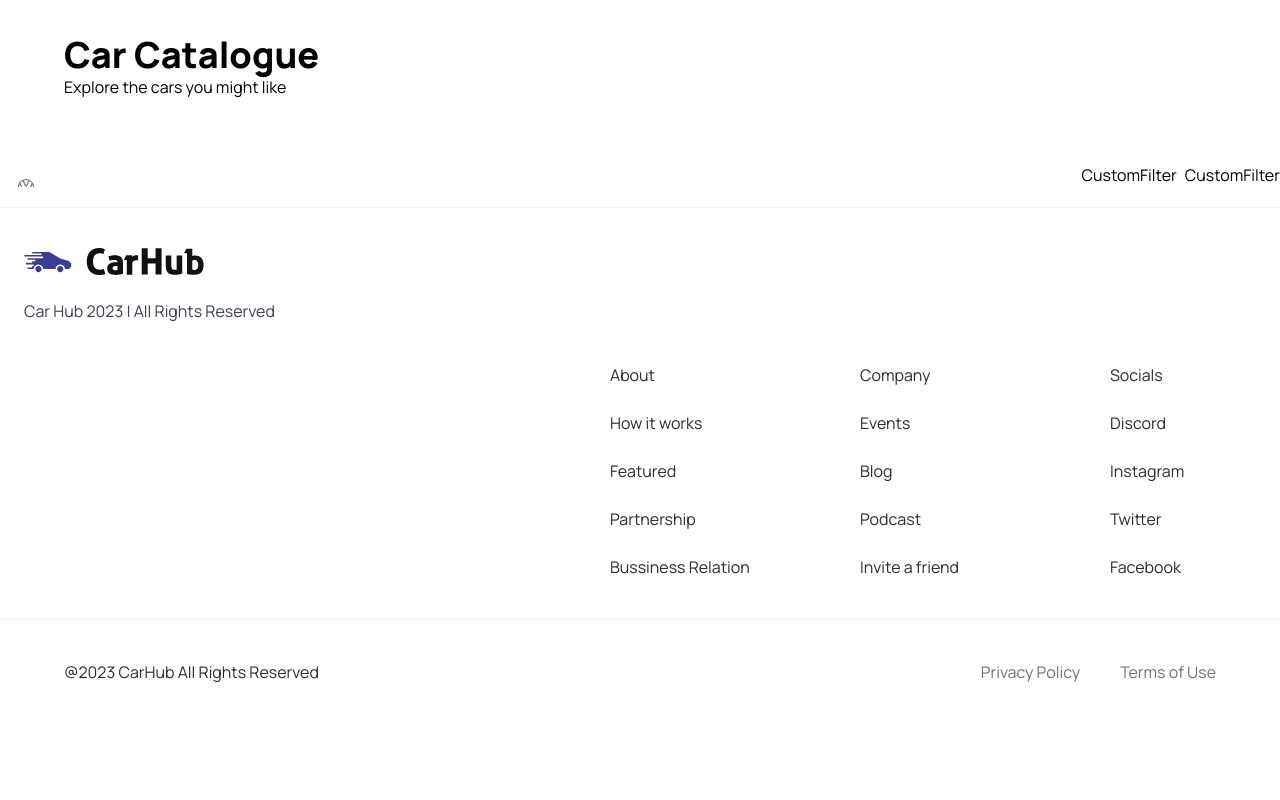
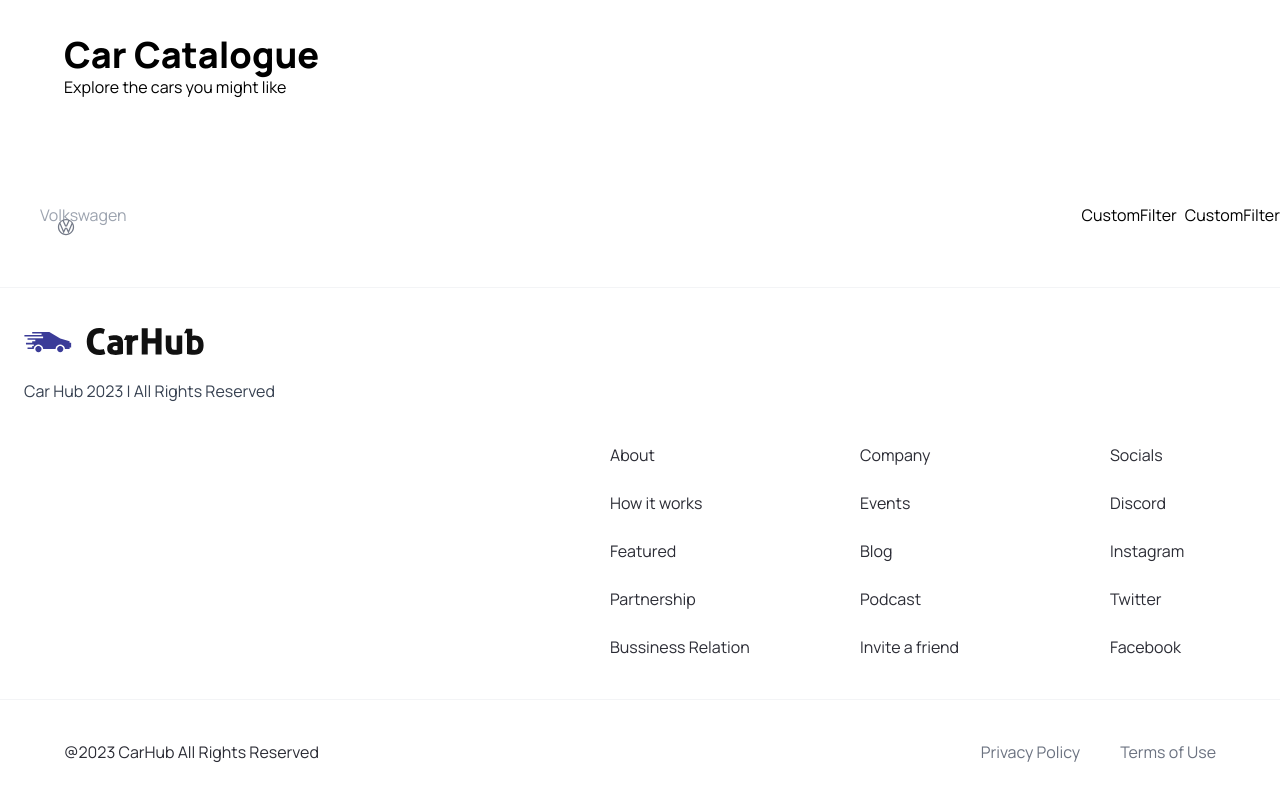
Before and after one commit to TahaGargourii/nextcarapp, a Next.js app: page / in a window 1280 px wide. Shown: the part 829-1629 px from the top of the page. Before the commit the page ends 1553 px from the top, so only its background shows below. Built offline with nearby package versions, Linux system fonts and the light colour scheme.

Commit message:
search bar logic

```diff
--- a/components/SearchManufacturer.tsx
+++ b/components/SearchManufacturer.tsx
@@ -1,12 +1,15 @@
 'use client'
 import { SearchManufacturerProps } from '@/Types'
-import { Combobox  } from '@headlessui/react'
-import React from 'react'
+import { Combobox, Transition  } from '@headlessui/react'
+import React, { Fragment } from 'react'
 import Image from 'next/image'
+import { useState } from 'react'
+import { manufacturers } from '@/constants'
 
 const SearchManufacturer = ({manufacturer,setManufacturer} : SearchManufacturerProps) => {
+  const [query, setQuery] = useState('');
   return (
-    <div className='search-manufacturer'>
+    <div className='m-10'>
       <Combobox>
         <div className='relative w-full'>
         <Combobox.Button className='absolute top-[14px]'>
@@ -18,13 +21,21 @@ const SearchManufacturer = ({manufacturer,setManufacturer} : SearchManufacturerP
         alt='Car Logo'
         />
          </Combobox.Button>
-         <Combobox.Input>
+         <Combobox.Input className="search-manufacturer_input"
+          placeholder='Volkswagen'
+          displayValue={(manufacturer:string)=> {return manufacturer}}
+          onChange={(e)=>setQuery(e.target.value)}/>
+          <Transition as= {Fragment}
+          leave='transition ease-in duration-100'
+          leaveFrom='opacity-100'
+          leaveTo='opacity-0'
+          afterLeave={()=>setQuery('')}>
+          <Combobox.Option> </Combobox.Option>
 
-         </Combobox.Input>
+          </Transition>
         </div>
       </Combobox>
     </div>
   )
 }
-
 export default SearchManufacturer
```
